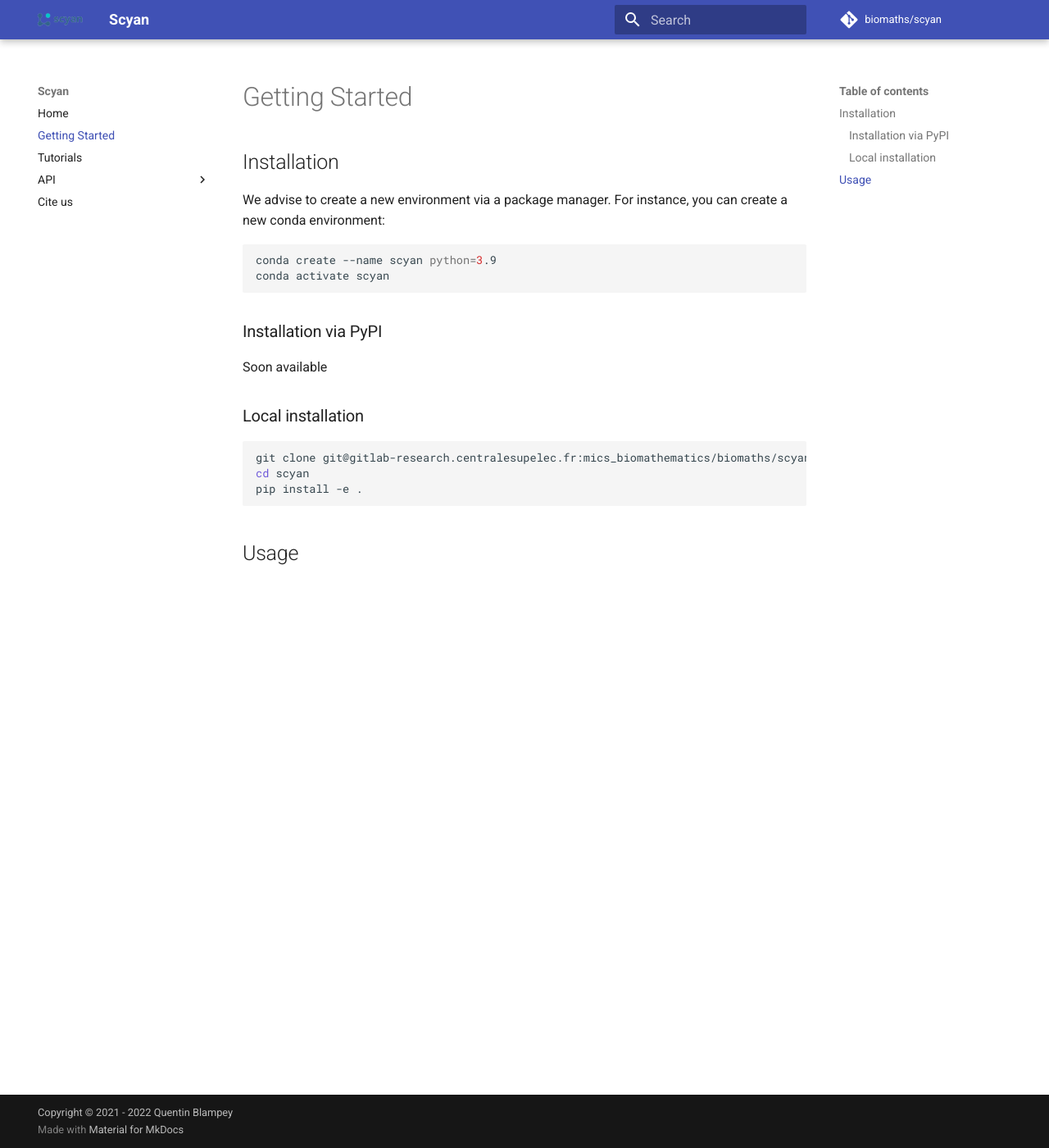
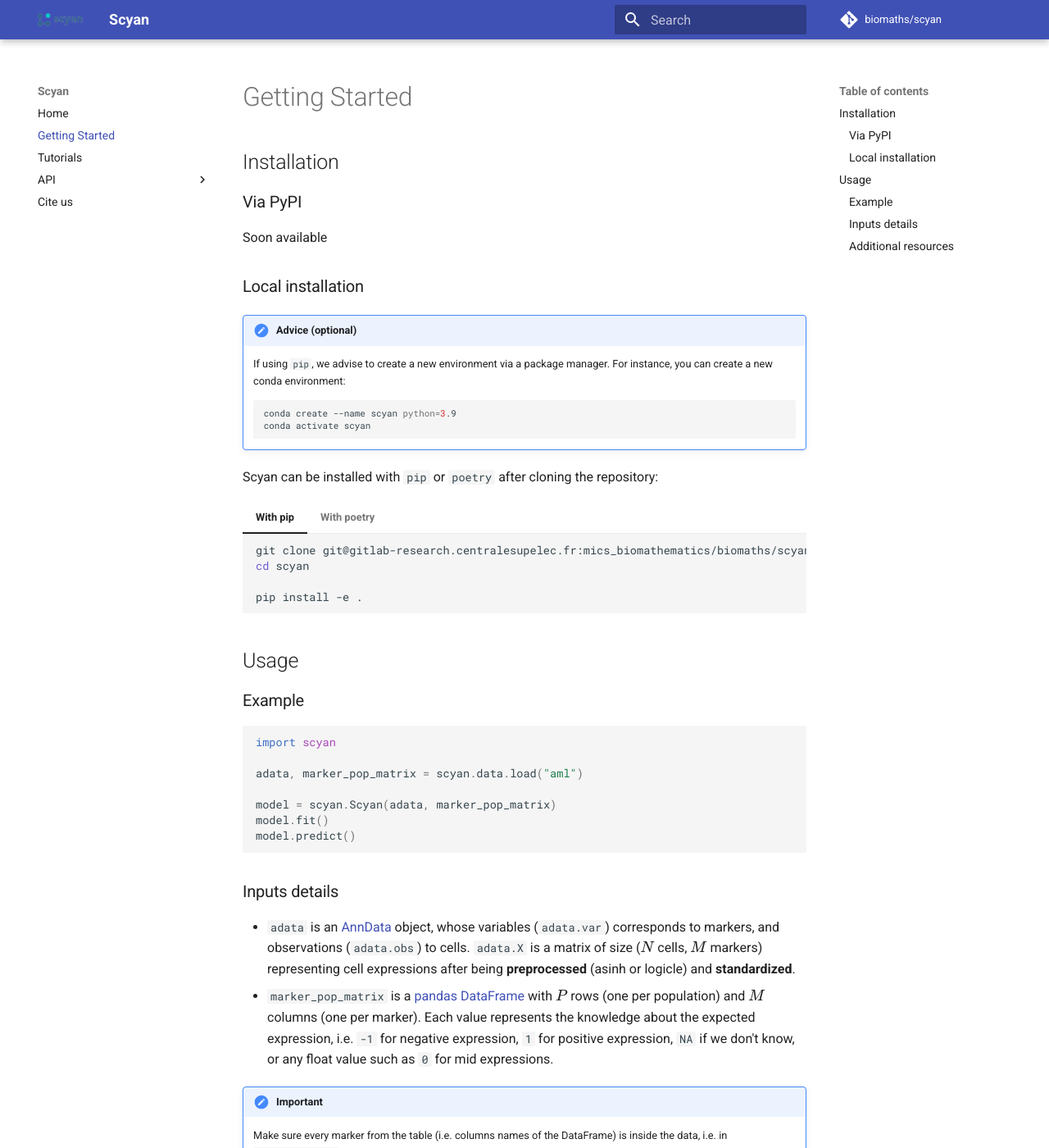
Before and after one commit to MICS-Lab/scyan, an MkDocs documentation site: the page built from docs/getting_started.md, in a window 1280 px wide and 1400 px high. Shown: the whole window at 82% size. Built offline with MkDocs 1.6.1 and Material for MkDocs 9.7.7, drawn with Linux system fonts in a browser that asks for light colours; some of the changed text lies outside the part shown.

Commit message:
getting started update (docs)

````diff
--- a/docs/getting_started.md
+++ b/docs/getting_started.md
@@ -1,23 +1,66 @@
 ## Installation
 
-We advise to create a new environment via a package manager.
-For instance, you can create a new conda environment:
-
-```shell
-conda create --name scyan python=3.9
-conda activate scyan
-```
-
-### Installation via PyPI
+### Via PyPI
 
 Soon available
 
 ### Local installation
 
-```shell
-git clone git@gitlab-research.centralesupelec.fr:mics_biomathematics/biomaths/scyan.git
-cd scyan
-pip install -e .
+!!! note "Advice (optional)"
+
+    If using `pip`, we advise to create a new environment via a package manager.
+    For instance, you can create a new conda environment:
+
+    ```shell
+    conda create --name scyan python=3.9
+    conda activate scyan
+    ```
+
+Scyan can be installed with `pip` or `poetry` after cloning the repository:
+
+=== "With pip"
+
+    ``` shell
+    git clone git@gitlab-research.centralesupelec.fr:mics_biomathematics/biomaths/scyan.git
+    cd scyan
+
+    pip install -e .
+    ```
+
+=== "With poetry"
+
+    ``` shell
+    git clone git@gitlab-research.centralesupelec.fr:mics_biomathematics/biomaths/scyan.git
+    cd scyan
+
+    poetry install
+    ```
+
+## Usage
+
+### Example
+
+```py
+import scyan
+
+adata, marker_pop_matrix = scyan.data.load("aml")
+
+model = scyan.Scyan(adata, marker_pop_matrix)
+model.fit()
+model.predict()
 ```
 
-## Usage
+### Inputs details
+
+- `adata` is an [AnnData](https://anndata.readthedocs.io/en/latest/) object, whose variables (`adata.var`) corresponds to markers, and observations (`adata.obs`) to cells. `adata.X` is a matrix of size ($N$ cells, $M$ markers) representing cell expressions after being **preprocessed** (asinh or logicle) and **standardized**.
+- `marker_pop_matrix` is a [pandas DataFrame](https://pandas.pydata.org/) with $P$ rows (one per population) and $M$ columns (one per marker). Each value represents the knowledge about the expected expression, i.e. `-1` for negative expression, `1` for positive expression, `NA` if we don't know, or any float value such as `0` for mid expressions.
+
+!!! important
+
+    Make sure every marker from the table (i.e. columns names of the DataFrame) is inside the data, i.e. in `adata.var_names`.
+
+### Additional resources
+
+- See the tutorials
+- Find the right parameters
+- Read the API
--- a/mkdocs.yml
+++ b/mkdocs.yml
@@ -46,6 +46,8 @@ markdown_extensions:
   - pymdownx.superfences
   - pymdownx.arithmatex:
       generic: true
+  - pymdownx.tabbed:
+      alternate_style: true
 
 extra_javascript:
   - javascripts/mathjax.js
````
Also changed, not shown: docs/api/model.md (+1 -0 lines).
